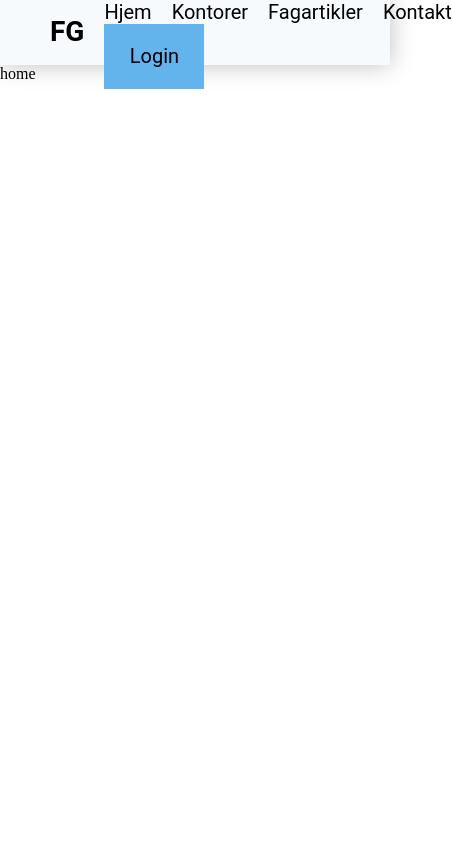
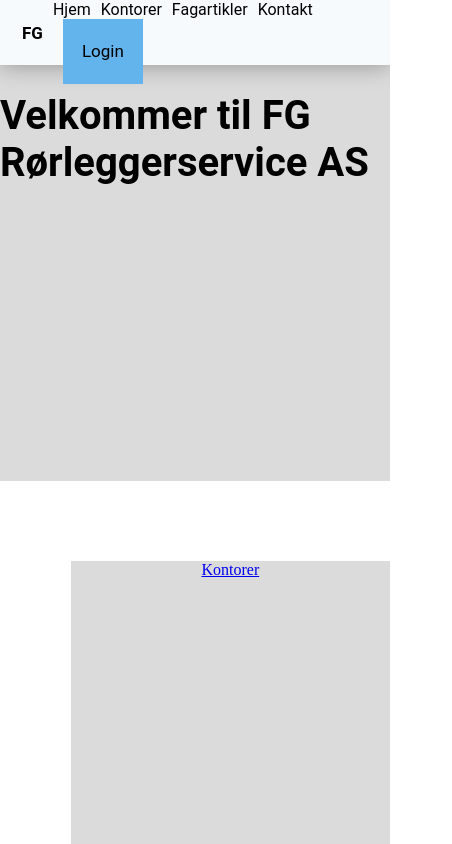
Before and after one commit to kamiifx/WebAppEksamen, a React (Create React App) app in the folder client/: page / in a window 390 px wide. Shown: the top 844 px of the page, 452 px wide, since content can reach past the window. Built offline with nearby package versions, Linux system fonts and the light colour scheme.

Commit message:
Auto stash before merge of "master" and "origin/master"
Front end : Article nesten ferdig, home nesten ferdig. Mangler bare breakpoints og litt mer finpussing.

```diff
--- a/client/src/App.js
+++ b/client/src/App.js
@@ -5,6 +5,7 @@
 import Home from "./components/Home";
 import Header from "./components/Header";
 import Articles from './components/Articles';
+import ArticlePage from "./components/ArticlePage";
 function App() {
   return (
       <>
@@ -14,6 +15,7 @@
                       <Header/>
                       <Route exact path="/" component={Home}/>
                       <Route exact path="/articles" component={Articles}/>
+                      <Route exact path="/articles/:id" component={ArticlePage}/>
                   </BrowserRouter>
               </div>
           </Theme>
--- a/client/src/components/ArticlePage.js
+++ b/client/src/components/ArticlePage.js
@@ -1 +1,34 @@
-import React from 'react';
+import React,{useState,useEffect} from 'react';
+import { useParams } from 'react-router-dom';
+import {get} from '../utiils/articleService'
+
+
+function ArticlePage(){
+    const [article, setArticle] = useState(null);
+    const { id } = useParams();
+
+    useEffect(async () => {
+        if(id){
+            const {data} = await get(id)
+            console.log(data)
+            setArticle(data)
+        }
+    },[id])
+
+    return(
+        <div>
+            {article && (
+                <div>
+                    <p>{article.author}</p>
+                    <p>{article.title}</p>
+                    <p>{article.subtitle[0]}</p>
+                    <p>{article.paragraph[0]}</p>
+                    <p>{article.subtitle[1]}</p>
+                    <p>{article.paragraph[1]}</p>
+                </div>
+            )}
+        </div>
+    )
+}
+
+export default ArticlePage;
--- a/client/src/components/Articles.js
+++ b/client/src/components/Articles.js
@@ -1,11 +1,26 @@
 import React,{useState,useEffect} from 'react';
+import styled from 'styled-components';
 import {list} from '../utiils/articleService';
+import {Header,Container,ArticleBlock,ArticleIntro} from '../styled/Styled';
+
+
+const BoxButton = styled.button`
+  background-color:${({ theme }) => theme.colors.header};
+  border: none;
+  font-family: 'Roboto',sans-serif;
+  font-weight: 600;
+  color: white;
+  width: 10rem;
+  height: 5rem;
+  &.blue{
+      background-color:${({ theme }) => theme.colors.accept};
+  }
+`;
+
 
 function Articles(){
-    const [article, setArticle] = useState(null)
+    const [articles, setArticles] = useState(null)
     const [error, setError] = useState(null)
-
-
     useEffect(() => {
         const fetchData = async () => {
             const {data,error} = await list();
@@ -14,14 +29,39 @@
             if (error){
                 setError(error)
             }else {
-                setArticle(data)
+                setArticles(data)
             }
         };
         fetchData();
     },[])
     return(
         <div>
-            articles
+            <Header>
+                <h2>Fagartikler</h2>
+            </Header>
+
+            <Container>
+                <BoxButton className="blue">NY ARTIKKEL</BoxButton>
+                <Container className="left">
+                    <BoxButton>SØK</BoxButton>
+                    <BoxButton>FILTER</BoxButton>
+                </Container>
+            </Container>
+
+            {articles &&
+                articles.map((articles) => (
+                    <Container key={articles.id}>
+                        <ArticleBlock>
+                            <a href={`/articles/${articles.id}`}>BILDE</a>
+                            <ArticleIntro>
+                                <h2>{articles.tittle}</h2>
+                                <p>{articles.paragraph[0]}</p>
+                            </ArticleIntro>
+                            <h4 className="kat">kategori</h4>
+                        </ArticleBlock>
+                    </Container>
+                ))
+            }
         </div>
     )
 }
--- a/client/src/components/Header.js
+++ b/client/src/components/Header.js
@@ -3,19 +3,32 @@
 import {LinkNavbar,LeftDivNav} from '../styled/Styled'
 
 const NavBar = styled.nav`
+  z-index: 1;
   position: sticky;
   height: 65px;
   width:100%;
   background-color: ${({ theme }) => theme.colors.default};
-  box-shadow:${({ theme }) => theme.shadows.sm};
+  box-shadow:${({ theme }) => theme.shadows.md};
   display: flex;
   align-items: flex-start;
+
   h2{
     margin-top: 15px;
     justify-content: center;
     margin-left: 50px;
     font-family: 'Roboto',sans-serif;
     font-size: 28px;
+    @media ${({ theme }) => theme.breakpoints.mobileS}{
+      font-size:17px;
+      margin-top: 23px;
+      margin-left: 22px;
+    }
+    @media ${({ theme }) => theme.breakpoints.mobileM}{
+      font-size:17px;
+      margin-top: 23px;
+      margin-left: 22px;
+    }
+
   };
 `;
 
@@ -34,6 +47,10 @@
     transition: 0.5s ease-in-out;
     background-color:${({theme}) => theme.colors.acceptHover} ;
   }
+      @media ${({ theme }) => theme.breakpoints.mobileS}{
+      font-size:17px;
+      width:80px;
+    }
 `;
 
 function Header(){
@@ -44,7 +61,7 @@
                 <LeftDivNav>
                     <LinkNavbar href="/">Hjem</LinkNavbar>
                     <LinkNavbar href="/">Kontorer</LinkNavbar>
-                    <LinkNavbar href="/">Fagartikler</LinkNavbar>
+                    <LinkNavbar href="/articles">Fagartikler</LinkNavbar>
                     <LinkNavbar href="/">Kontakt</LinkNavbar>
                     <Login>Login</Login>
                 </LeftDivNav>
--- a/client/src/components/Home.js
+++ b/client/src/components/Home.js
@@ -1,11 +1,42 @@
 import React from 'react';
+import styled from 'styled-components';
+import {Header} from "../styled/Styled";
 
+const FlexBox = styled.div`
+  display: flex;
+  flex-wrap: wrap;
+  margin-left: 13%;
+  max-width: 90%;
+`
+
+const FlexItemBox = styled.div`
+  display: flex;
+  justify-content: center;
+  width: 40rem;
+  height: 25rem;
+  background-color:${({ theme }) => theme.colors.header};
+  margin-left: 20px;
+  &.med{
+  width: 74.8rem;
+  }
+  &.big{
+  margin-top: 35px;
+  width: 116rem;
+  }
+`
 
 function Home(){
     return(
-        <div>
-            home
-        </div>
+        <main>
+            <Header>
+                <h2>Velkommer til FG Rørleggerservice AS</h2>
+            </Header>
+            <FlexBox>
+                <FlexItemBox><a href="/">Kontorer</a></FlexItemBox>
+                <FlexItemBox className="med"><a href="/">Kontakt</a></FlexItemBox>
+                <FlexItemBox className="big"><a href="/articles">Se våre fagartikler om oppussing av bad</a></FlexItemBox>
+            </FlexBox>
+        </main>
     )
 }
 
--- a/client/src/styled/Styled.js
+++ b/client/src/styled/Styled.js
@@ -1,5 +1,13 @@
 import styled from 'styled-components';
 
+export const Container = styled.div`
+  display: flex;
+  justify-content: center;
+  &.left{
+    margin-left: 20%;
+    gap: 10px;
+    }
+`;
 
 export const LinkNavbar = styled.a`
   color: black;
@@ -7,9 +15,56 @@
   margin-left: 20px;
   font-family: 'Roboto',sans-serif;
   font-size: 20px;
+  @media ${({ theme }) => theme.breakpoints.mobileS}{
+      font-size:15px;
+      margin-top: 20px;
+      margin-left: 10px;
+    };
+  @media ${({ theme }) => theme.breakpoints.mobileM}{
+      font-size:16px;
+    };
+
 `;
 
 export const LeftDivNav = styled.div`
   position: sticky;
   left: 100%;
 `;
+
+export const Header = styled.header`
+  display: flex;
+  position: sticky;
+  height: 26rem;
+  background-color: ${({ theme }) => theme.colors.header};
+  justify-content: center;
+  margin-bottom: 5rem;
+  h2{
+    font-size: 40px;
+    margin-top: 7%;
+    font-family: 'Roboto',sans-serif;
+  }
+`;
+
+//articles
+export const ArticleBlock = styled.div`
+  display: flex;
+  flex-direction: row;
+  margin-top: 5rem;
+  font-family: 'Roboto',sans-serif;
+  text-transform: capitalize;
+
+  a{
+    background-color: ${({ theme }) => theme.colors.header};
+    width: 13rem;
+    height: 10rem;
+    margin-right: 1rem;
+  }
+  h4{
+    font-weight: 500;
+    margin-left: 10px;
+  }
+
+`;
+export const ArticleIntro = styled.div`
+  flex-direction: column;
+`;
--- a/client/src/styled/Theme.js
+++ b/client/src/styled/Theme.js
@@ -6,6 +6,7 @@
     body:'#FFF',
     colors:{
         default:'#F7FAFC',
+        header:'#DBDBDB',
         greenAccept:'#68D391',
         redDeny:'#FC8181',
         alert:'#E53E3E',
@@ -15,10 +16,14 @@
     },
     shadows:{
         sm:'0px 0px 25px 0px rgba(0,0,0,0.25);',
-        md:'0px 0px 25px 0px rgba(0,0,0,0.45);',
-        lg:'0px 0px 25px 0px rgba(0,0,0,0.55);',
-        hg:'0px 0px 25px 0px rgba(0,0,0,0.75);'
+        md:'0px 0px 25px 0px rgba(0,0,0,0.35);',
+        lg:'0px 0px 25px 0px rgba(0,0,0,0.45);',
+        hg:'0px 0px 25px 0px rgba(0,0,0,0.55);',
     },
+    breakpoints:{
+        mobileS:'(max-width: 480px)',
+        mobileM:'(max-width: 573px)',
+    }
 
 }
 
--- a/client/src/utiils/articleService.js
+++ b/client/src/utiils/articleService.js
@@ -9,3 +9,11 @@
         return err.response;
     }
 }
+
+export const get = async (id) => {
+    try{
+        return await http.get(`${API}/${id}`)
+    }catch (err){
+        return err.response;
+    }
+}
```
Also changed, not shown: 1 other file (tests, documents, lock files or other folders).
